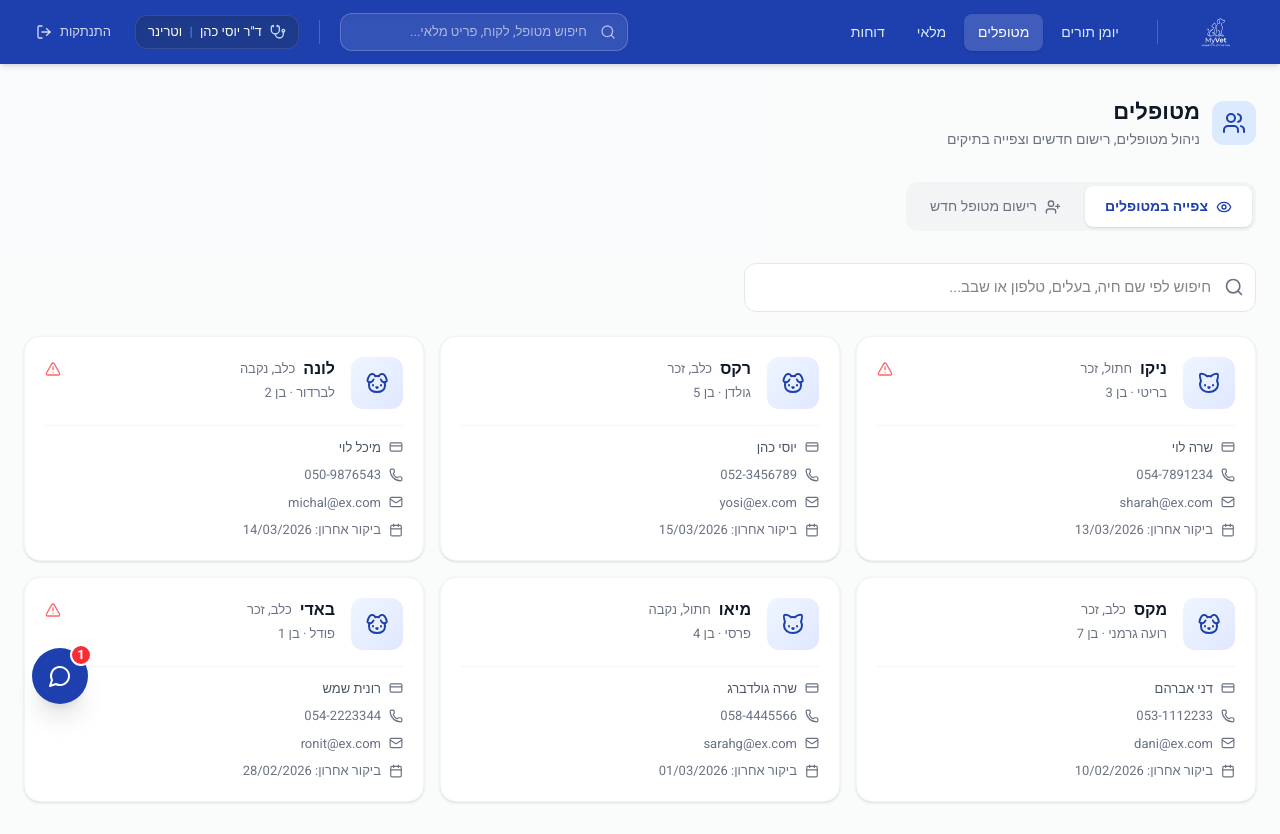
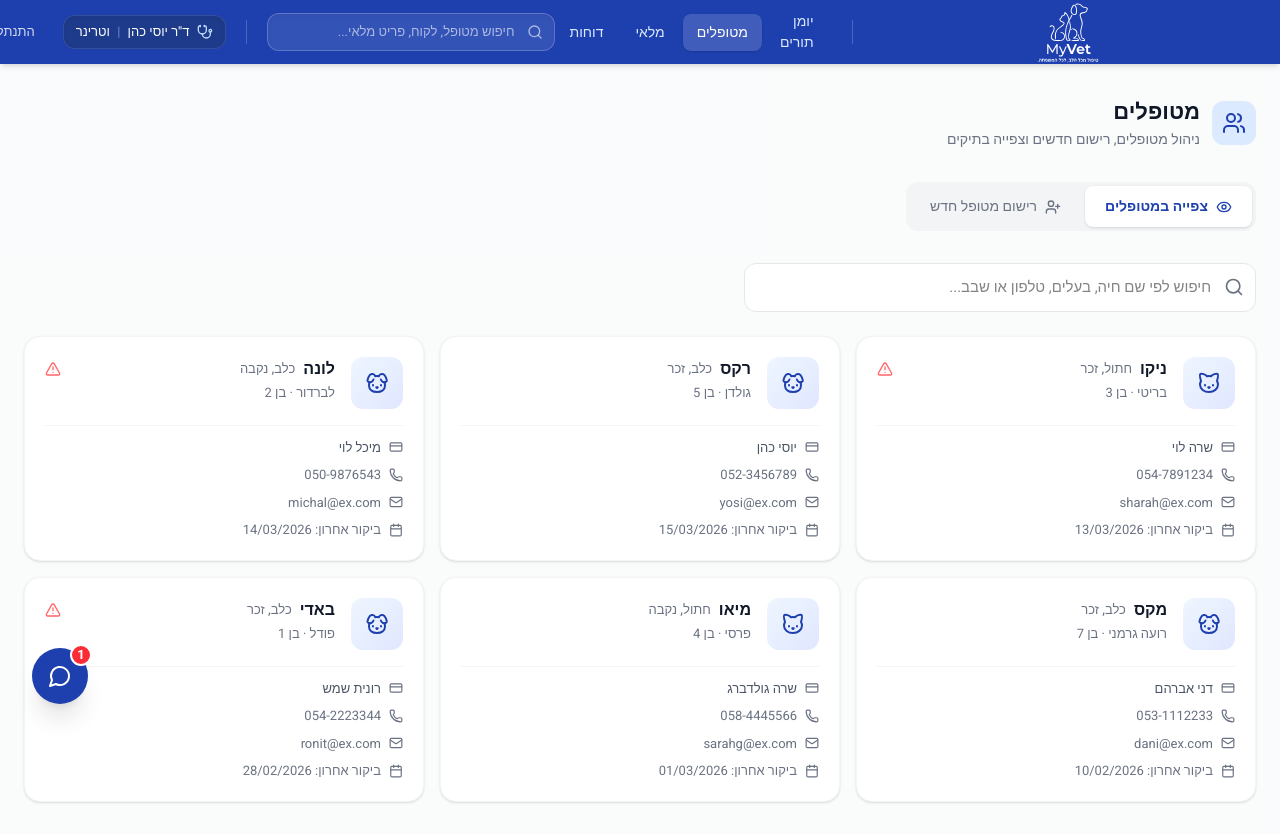
Before and after one commit to maozNachum/MyVet_Prototype_new, a React (Vite) app: page /patients in a window 1280 px wide. Built offline with nearby package versions, Linux system fonts and the light colour scheme.

Commit message:
שינויים קטנים

```diff
--- a/src/app/components/Navbar.tsx
+++ b/src/app/components/Navbar.tsx
@@ -95,8 +95,8 @@ export function Navbar() {
 
         {/* ─── צד ימין (קצה המסך הימני למעלה): לוגו וניווט ─── */}
         <div className="flex items-center gap-6">
-          <Link to="/" className="flex items-center hover:opacity-90 transition-opacity shrink-0 mr-2">
-            <div className="h-9 w-auto flex items-center justify-center">
+          <Link to="/" className="max-w-7xl mx-auto px-30 h-16 flex items-center justify-between">
+            <div className="h-19 w-auto flex items-center justify-center">
               <MyVetLogo color="white" className="h-full w-auto" />
             </div>
           </Link>
@@ -141,7 +141,7 @@ export function Navbar() {
           </div>
         </div>
 
-        {/* ─── צד שמאל (קצה המסך השמאלי למעלה): חיפוש, פרופיל והתנתקות ─── */}
+        {/* ─── קצה השמאלי של הסרגל ניווט ─── */}
         <div className="flex items-center gap-5">
 
           <div className="hidden lg:block w-72" ref={searchRef}>
@@ -242,7 +242,7 @@ export function Navbar() {
           <div className="hidden lg:block w-px h-6 bg-white/20"></div>
 
           {/* אזור המשתמש - שודרג כדי להראות את השם ואת התפקיד */}
-          <div className="flex items-center gap-3">
+          <div className="flex items-center gap-4 ml-12 xl:ml-79">
             <div className="flex items-center gap-2 bg-[#1e3a8a] rounded-xl px-3 py-1.5 border border-white/10 shadow-inner">
               <StaffIcon className="w-4 h-4 text-blue-200 shrink-0" />
               <span className="text-[13px] text-white font-medium whitespace-nowrap">
--- a/src/app/pages/Login.tsx
+++ b/src/app/pages/Login.tsx
@@ -85,7 +85,7 @@ export function Login() {
           <div className="max-w-md">
             <div className="flex items-center gap-3">
               <div className="bg-white/20 backdrop-blur-md rounded-xl p-2.5 border border-white/20">
-                <MyVetLogo size={28} color="white" />
+                <MyVetLogo  size={28} color="white" />
               </div>
             </div>
           </div>
```
